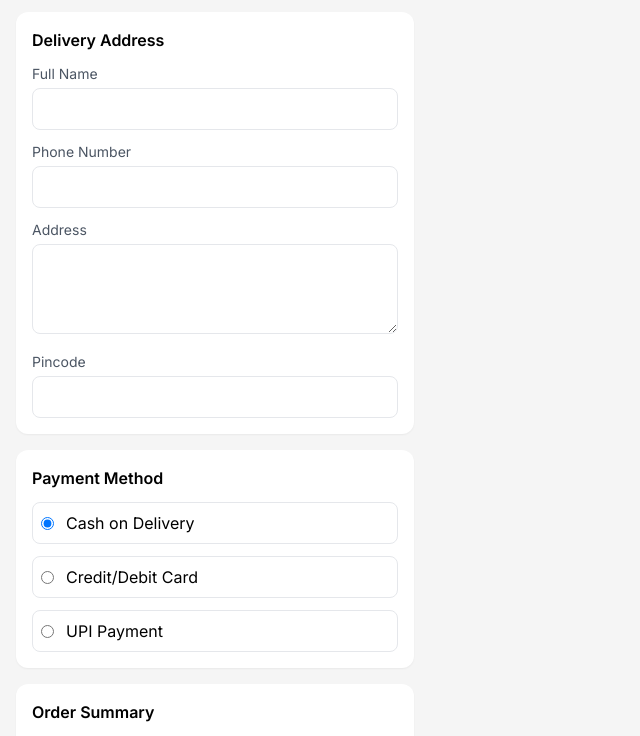
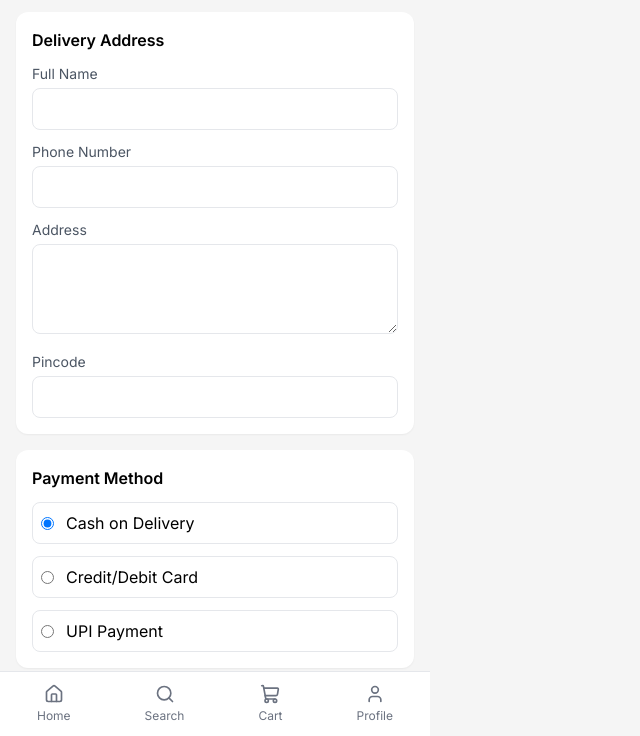
Before and after one commit to rajkamal32584-spec/kamal-store-e-commerce-mobile-app, a plain HTML site: page checkout.html in a window 1280 px wide. Shown: the part 64-800 px from the top of the page, without its empty margins (0-640 px from the left). Drawn offline with nearby package versions, Linux system fonts and the light colour scheme.

Commit message:
Update Kamal Store - Enhanced Profile Page from Bharat AI Studio

```diff
--- a/checkout.html
+++ b/checkout.html
@@ -95,6 +95,27 @@
         </div>
     </main>
 
+    <!-- Bottom Navigation -->
+    <nav class="fixed bottom-0 w-full max-w-[430px] bg-white border-t flex justify-around py-3">
+        <a href="index.html" class="flex flex-col items-center text-gray-500">
+            <i data-lucide="home" class="w-5 h-5"></i>
+            <span class="text-xs mt-1">Home</span>
+        </a>
+        <a href="#" class="flex flex-col items-center text-gray-500">
+            <i data-lucide="search" class="w-5 h-5"></i>
+            <span class="text-xs mt-1">Search</span>
+        </a>
+        <a href="cart.html" class="flex flex-col items-center text-gray-500 relative">
+            <i data-lucide="shopping-cart" class="w-5 h-5"></i>
+            <span class="text-xs mt-1">Cart</span>
+            <span id="cartCount" class="absolute -top-1 -right-2 bg-red-500 text-white text-xs rounded-full w-5 h-5 flex items-center justify-center hidden">0</span>
+        </a>
+        <a href="profile.html" class="flex flex-col items-center text-gray-500">
+            <i data-lucide="user" class="w-5 h-5"></i>
+            <span class="text-xs mt-1">Profile</span>
+        </a>
+    </nav>
+
     <script src="app.js"></script>
     <script>
         lucide.createIcons();
```
Also changed, not shown: cart.html (+1 -1 lines), index.html (+1 -1 lines).
